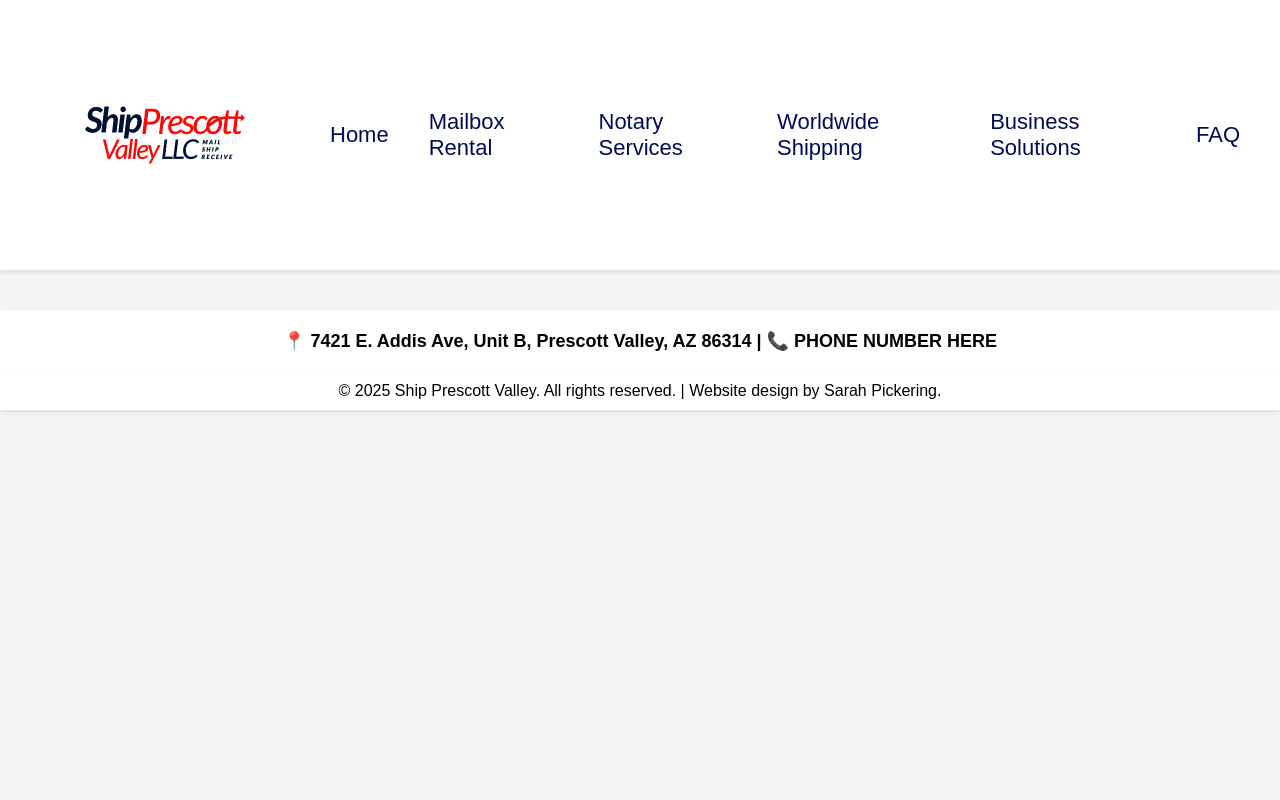
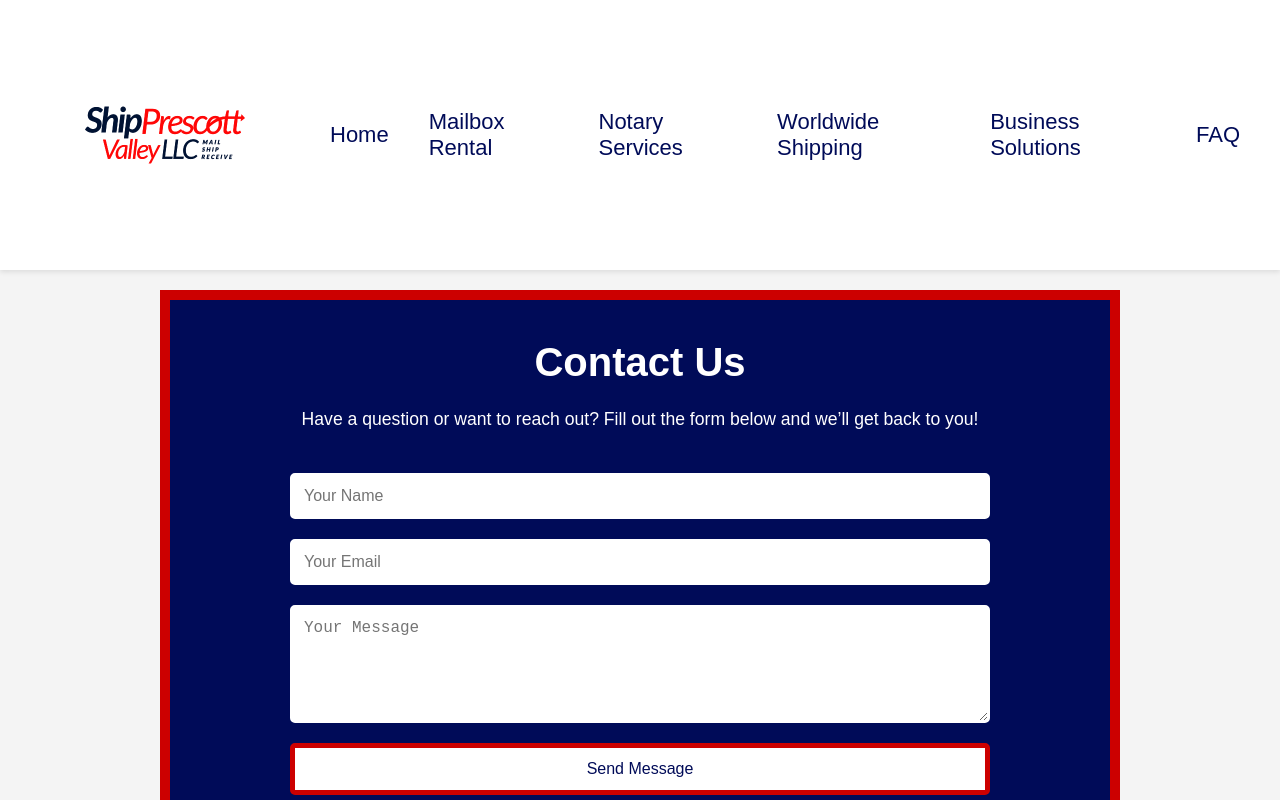
Before and after one commit to sarahpickering/ship-prescott-valley, a React (Create React App) app: page /contact in a window 1280 px wide. Shown: the top 800 px of the page. Built offline with nearby package versions, Linux system fonts and the light colour scheme.

Commit message:
routing for contact page

```diff
--- a/src/App.js
+++ b/src/App.js
@@ -9,6 +9,7 @@ import InfoStrip from './Components/InfoStrip';
 import MailboxRental from './Components/MailboxRental';
 import Notary from './Components/Notary'
 import Footer from './Components/Footer';
+import Contact from './Components/Contact';
 
 import { createGlobalStyle } from 'styled-components'
 import styled from 'styled-components'
@@ -49,6 +50,7 @@ function App() {
             <Route path="/shipping" element={<WorldwideShipping />} />
             <Route path ="/business" element={<BusinessSolutions />} />
             <Route path ="/faq" element={<FAQ />} />
+            <Route path="/contact" element={<Contact />} />
           </Routes>
         </MainContent>
         <InfoStrip />
```
